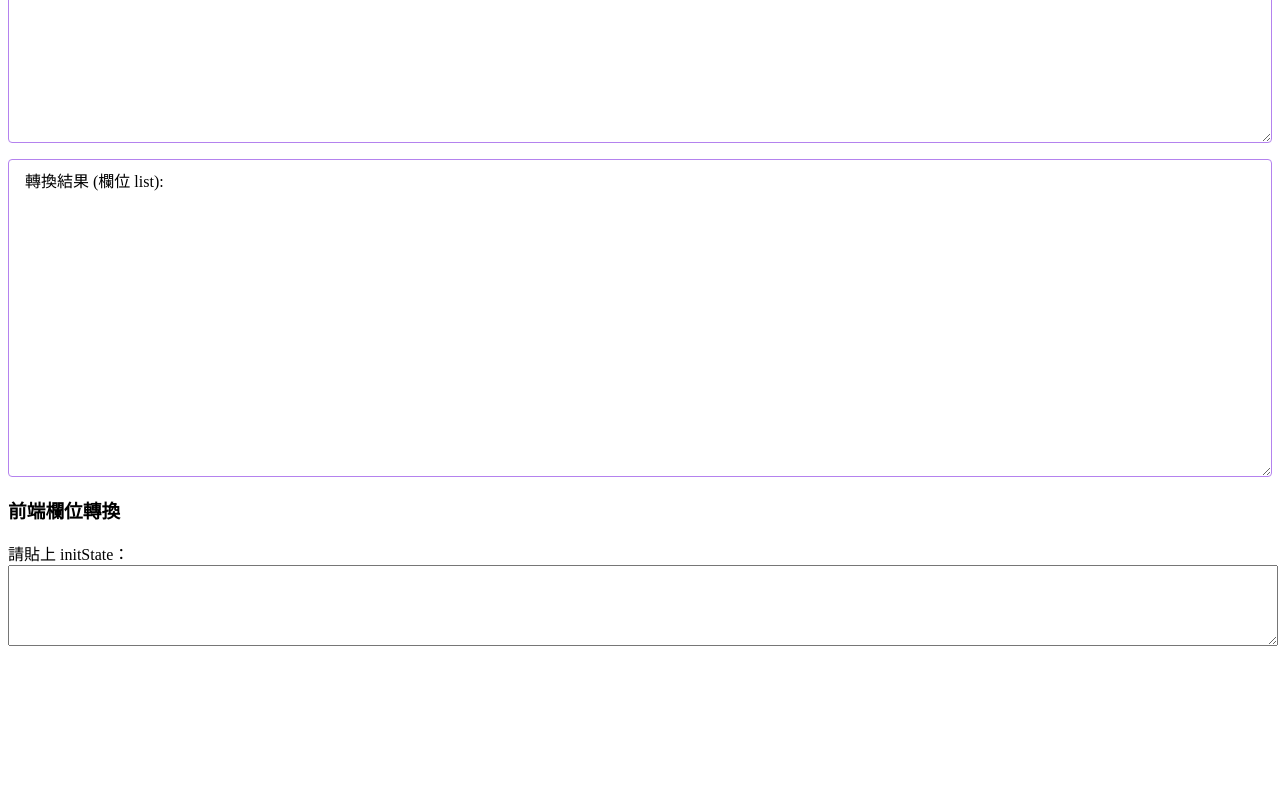
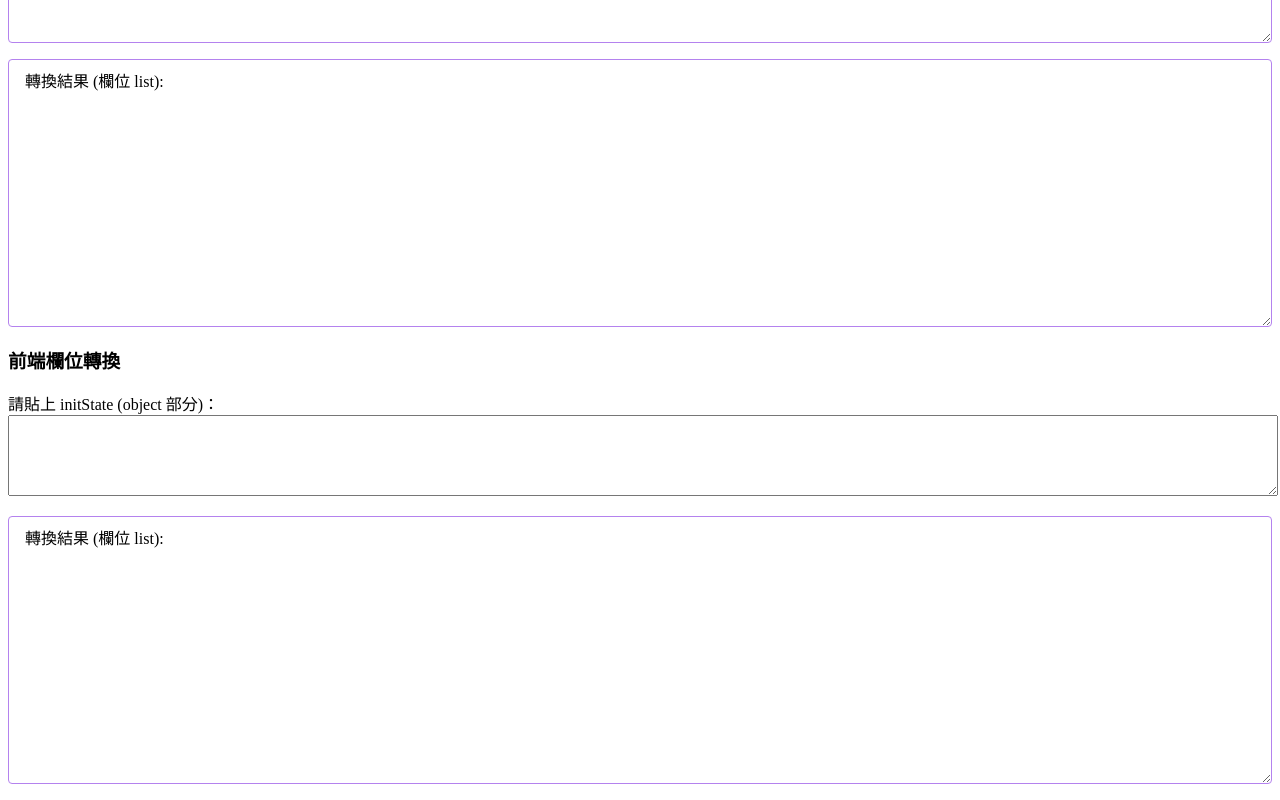
Before and after one commit to WenYHsieh/schema-converter, a React (Create React App) app: page / in a window 1280 px wide. Shown: the part 814-1614 px from the top of the page. Before the commit the page ends 1472 px from the top, so only its background shows below. Built offline with nearby package versions, Linux system fonts and the light colour scheme.

Commit message:
新增 取得前端解構用字串

```diff
--- a/src/components/FEColumnConvertBlock.tsx
+++ b/src/components/FEColumnConvertBlock.tsx
@@ -1,7 +1,6 @@
 import React from 'react';
-// import ObjectUtils from '../utils/objectUtils';
 import '../components/common/css/converterBlock.scss';
-import MarkDown from './common/MarkDown';
+import ObjectUtils from '../utils/objectUtils';
 
 const FEColumnConvertBlock = () => {
   const [stateColumnList, setStateColumnList] = React.useState('');
@@ -13,25 +12,28 @@ const FEColumnConvertBlock = () => {
   };
 
   const getColumnListFromInitState = (initState: string) => {
-    // let columnListString = '';
-    // Object.entries(initState).forEach((item) => {
-    //   const [key] = item;
-    //   columnListString += `${
-    //     ObjectUtils.isExist(columnListString) ? ',' : ''
-    //   } ${key}`;
-    // });
-    return initState;
+    let columnListString = '';
+    const columnPartArray = initState.split('\n').slice(1, -1);
+
+    columnPartArray.forEach((item, index: number) => {
+      const trimEndIndex = index === columnPartArray.length - 1 ? -4 : -5;
+      columnListString += `${
+        ObjectUtils.isExist(columnListString) ? ',' : ''
+      } ${item.slice(4, trimEndIndex)}`;
+    });
+
+    return columnListString;
   };
+
   return (
     <>
       <h3>前端欄位轉換</h3>
-      <div>請貼上 initState：</div>
+      <div>請貼上 initState (object 部分)：</div>
       <textarea rows={5} onChange={handleOnChange}></textarea>
-      {/* <div className="result__block"> */}
-      {/* <div>轉換結果 (欄位 list):</div> */}
-      {/* <div>{stateColumnList}</div> */}
-      <MarkDown source={stateColumnList} />
-      {/* </div> */}
+      <div className="result__block">
+        <div>轉換結果 (欄位 list):</div>
+        <div>{stateColumnList}</div>
+      </div>
     </>
   );
 };
--- a/src/components/common/css/converterBlock.scss
+++ b/src/components/common/css/converterBlock.scss
@@ -3,7 +3,7 @@
   border-radius: 4px;
   padding: 8px 16px;
   margin: 16px 0;
-  height: 300px;
+  height: 250px;
   max-height: 500px;
   overflow-y: auto;
   resize: vertical;
```
Also changed, not shown: src/components/SingleFunctionConvertBlock.tsx (+2 -2 lines).
